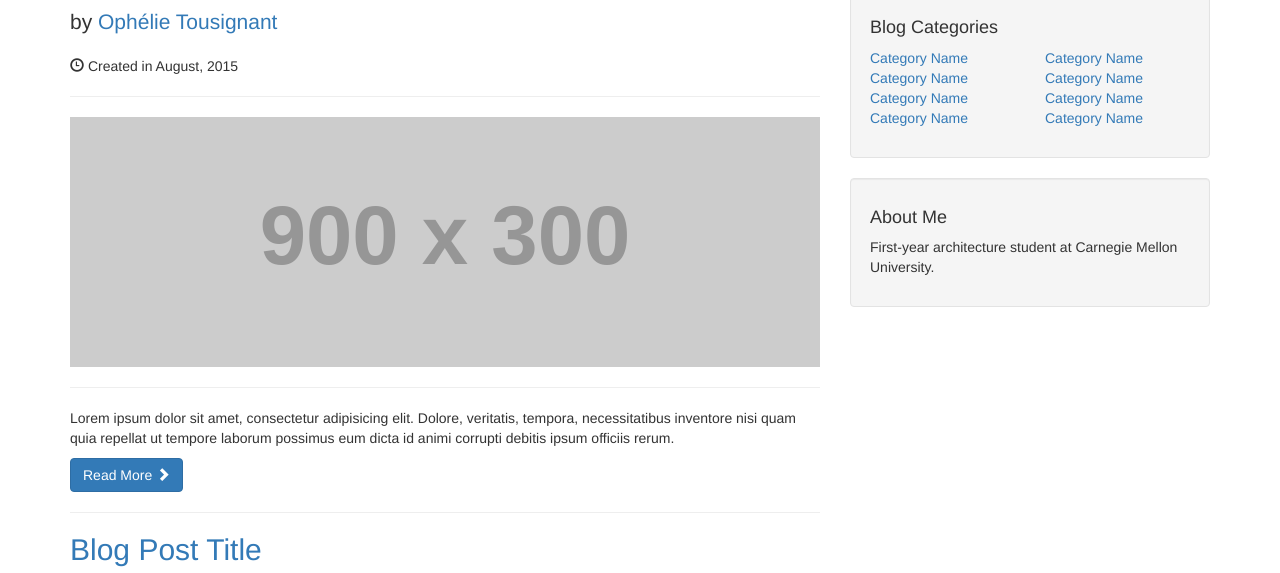
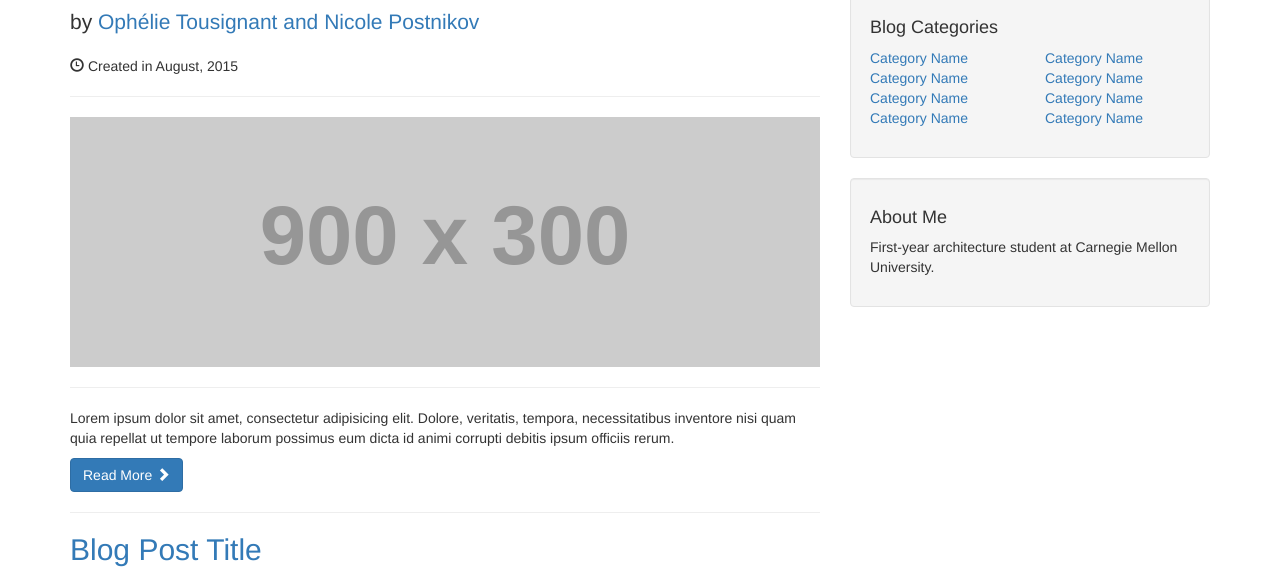
Before and after one commit to OTousignant/ophelie-portfolio, a plain HTML site: page index.html in a window 1280 px wide. Shown: the part 216-789 px from the top of the page. Drawn offline with Linux system fonts and the light colour scheme; placeholder pictures from the web are drawn by us.

Commit message:
And Nika

```diff
--- a/index.html
+++ b/index.html
@@ -78,7 +78,7 @@
                     <a href="#">Villa Le Lac</a>
                 </h2>
                 <p class="lead">
-                    by <a href="index.php">Ophélie Tousignant</a>
+                    by <a href="index.php">Ophélie Tousignant and Nicole Postnikov</a>
                 </p>
                 <p><span class="glyphicon glyphicon-time"></span> Created in August, 2015</p>
                 <hr>
```
